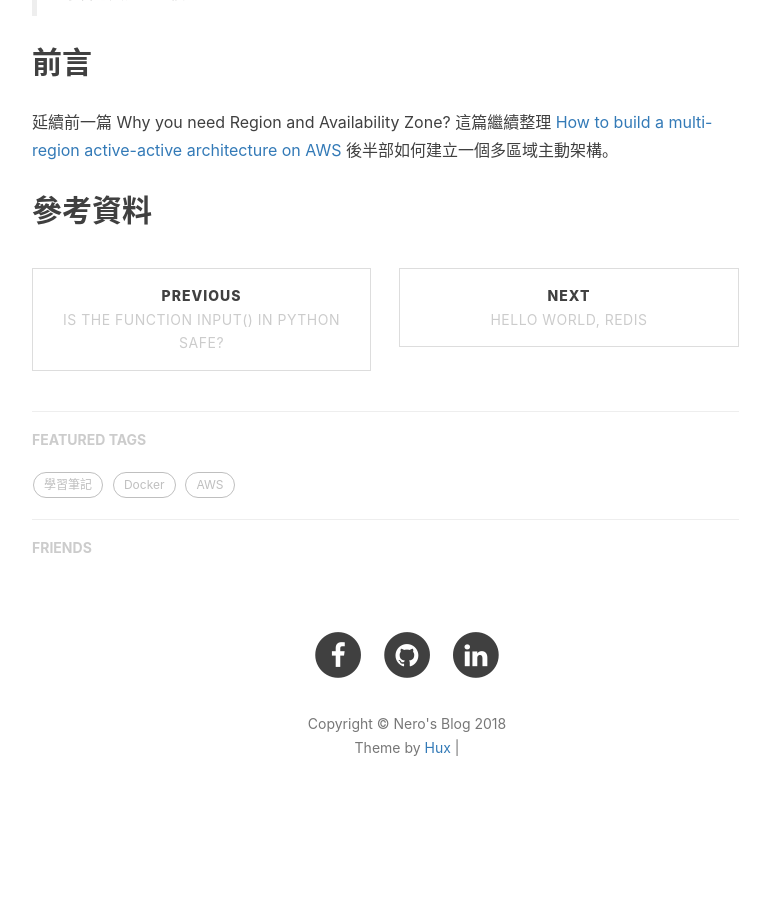
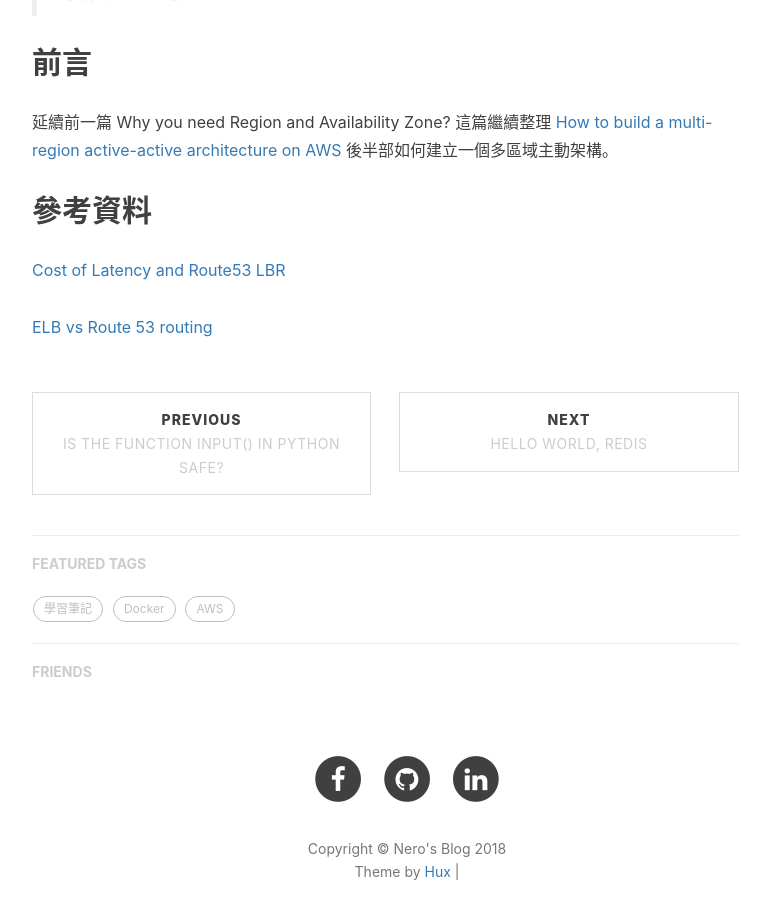
Before and after one commit to NeroCube/nerocube.github.io, a Jekyll site: the page built from _posts/2018-04-01-build-a-multi-region-active-architecture-on-aws.md, in a window 1280 px wide and 900 px high, scrolled down 713 px. Shown: the whole window, without its empty margins (233-1003 px from the left). Built offline with Jekyll 4.4.1, drawn with Linux system fonts in a browser that asks for light colours; nearby versions of some CDN libraries; comment, search, counter and statistics services are not loaded; before the commit the page ends 1565 px from its top, so only the background shows below that.

Commit message:
Update 2018-04-01-build-a-multi-region-active-architecture-on-aws.md
add reference

```diff
--- a/_posts/2018-04-01-build-a-multi-region-active-architecture-on-aws.md
+++ b/_posts/2018-04-01-build-a-multi-region-active-architecture-on-aws.md
@@ -16,3 +16,6 @@ tags:
 延續前一篇 Why you need Region and Availability Zone? 這篇繼續整理 [How to build a multi-region active-active architecture on AWS](https://read.acloud.guru/why-and-how-do-we-build-a-multi-region-active-active-architecture-6d81acb7d208) 後半部如何建立一個多區域主動架構。
 
 ## 參考資料
+[Cost of Latency and Route53 LBR](http://harish11g.blogspot.tw/2012/09/geo-distributed-route53-lbr-latency.html)
+
+[ELB vs Route 53 routing](https://acloud.guru/forums/aws-certified-solutions-architect-associate/discussion/-KTWtu_Y5HscAAS8NCyc/elb-vs-route-53-routing)
```
